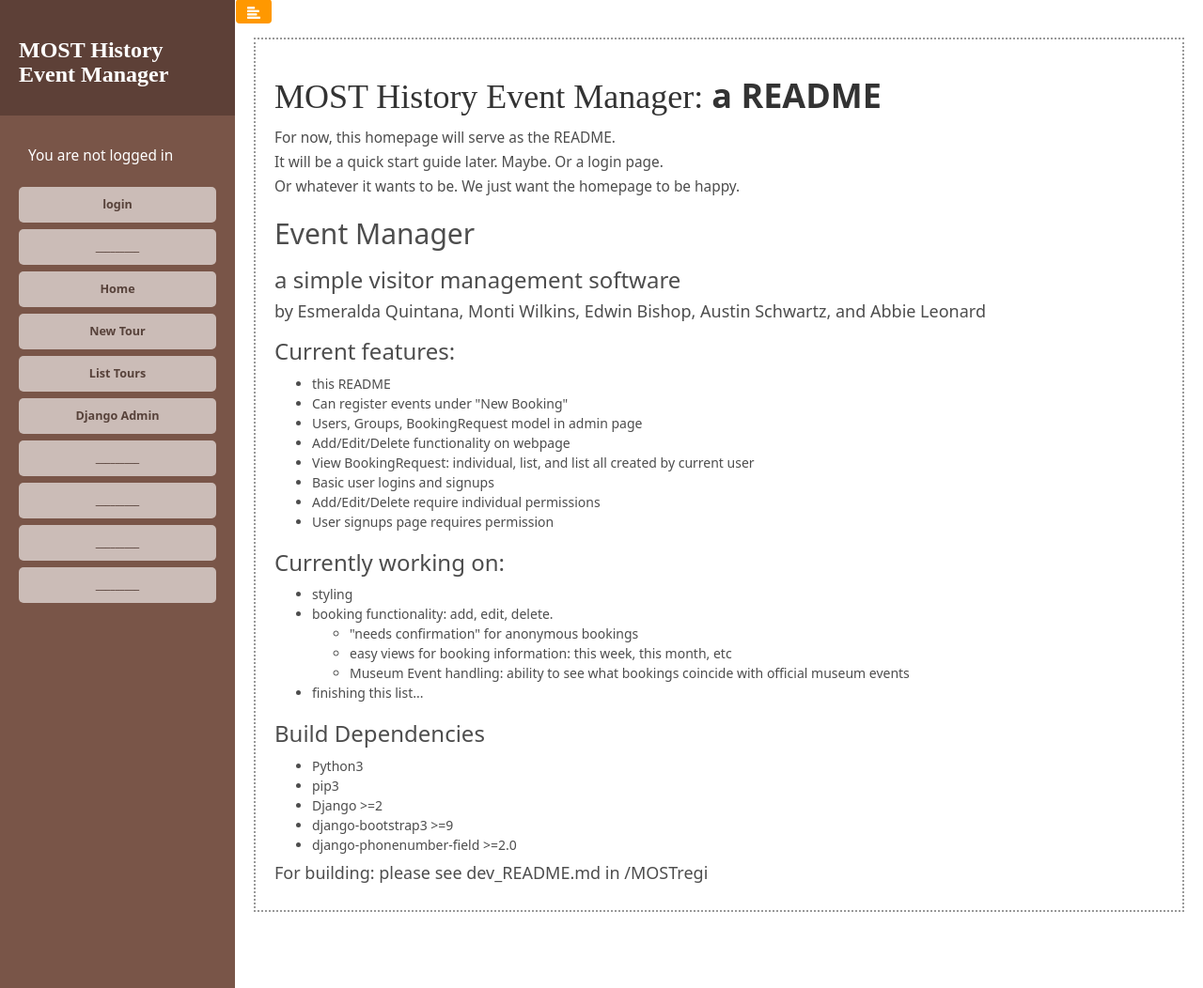
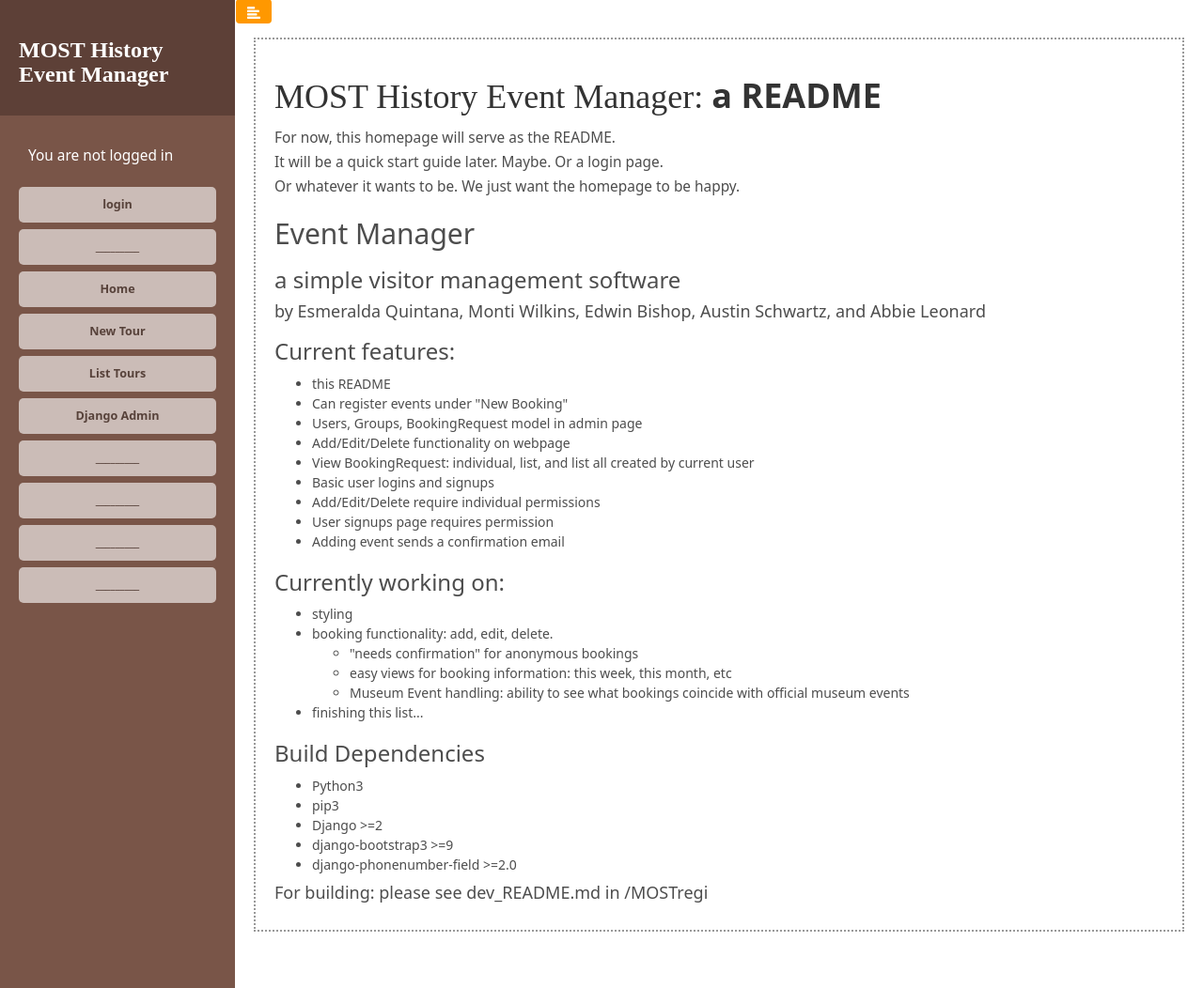
Before and after one commit to EsmeraldaQuintana/MOSTregi, a Django app: page / in a window 1280 px wide. Shown: the whole page at 94% size. Run offline with Django 3.2, Linux system fonts and the light colour scheme; some libraries are stand-ins or nearby versions.

Commit message:
update README.md

```diff
--- a/MOSTregi/templates/README.html
+++ b/MOSTregi/templates/README.html
@@ -15,6 +15,7 @@
 <li>Basic user logins and signups</li>
 <li>Add/Edit/Delete require individual permissions</li>
 <li>User signups page requires permission</li>
+<li>Adding event sends a confirmation email</li>
 </ul>
 
 <h3>Currently working on:</h3>
```
